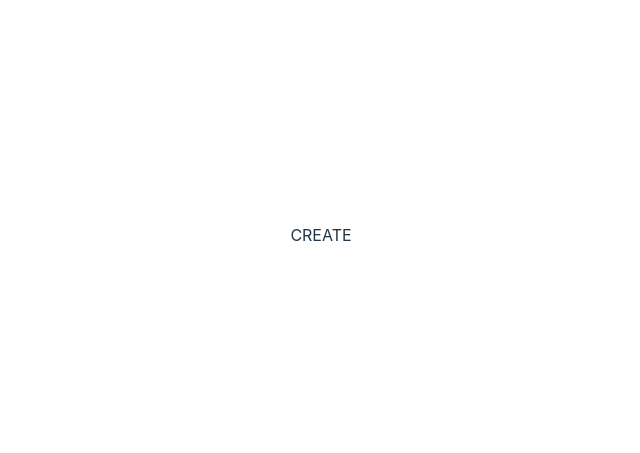
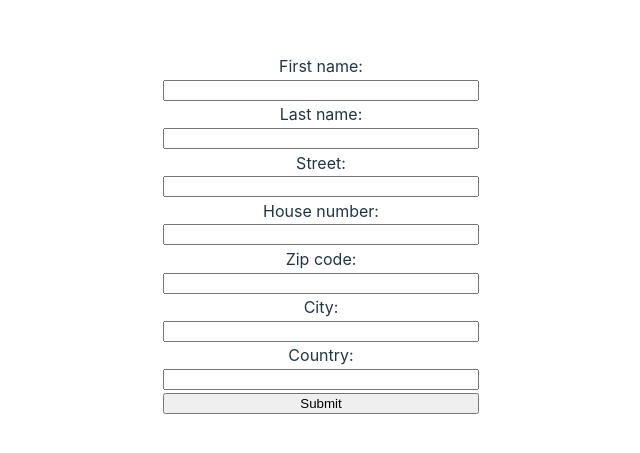
Before and after one commit to LotteMoors/directus-crud, a React (Vite) app in the folder vite-project/: page /create in a window 1280 px wide. Shown: the part 165-618 px from the top of the page, without its empty margins (319-959 px from the left). Built offline with nearby package versions, Linux system fonts and the light colour scheme.

Commit message:
feat: reusable api function, create customer

```diff
--- a/vite-project/package.json
+++ b/vite-project/package.json
@@ -18,6 +18,7 @@
     "react-query": "^3.39.3",
     "react-router-dom": "6",
     "sass": "^1.62.1",
+    "yup": "^1.2.0",
     "zustand": "^4.3.8"
   },
   "devDependencies": {
--- a/vite-project/src/components/pages/create.tsx
+++ b/vite-project/src/components/pages/create.tsx
@@ -1,8 +1,88 @@
+import {useState} from "react";
+import {object, string, number} from "yup";
+import {customerData} from "../../types/types";
+import {api} from "../../utils/funcs/api";
+import {useNavigate} from "react-router-dom";
+
+const initialValues = {
+  firstname: "",
+  lastname: "",
+  street: "",
+  house_number: "",
+  zip_code: 0,
+  city: "",
+  country: 0,
+  telephone: "1234",
+};
+
 function Create() {
+  const [data, setData] = useState<customerData>(initialValues);
+  const [error, setError] = useState<[]>([]);
+  const consumerSchema = object({
+    firstname: string().required(),
+    lastname: string().required(),
+    house_number: string().required(),
+    zip_code: number().min(1000).max(9999),
+    city: string().required(),
+    country: number().required().positive().integer(),
+  });
+  const navigate = useNavigate();
+
+  const handleSubmit = async (e: React.FormEvent<HTMLFormElement>) => {
+    e.preventDefault();
+    setError([]);
+    consumerSchema.validate(data, {abortEarly: false}).catch(function (err) {
+      setError(err.errors);
+    });
+    setTimeout(async () => {
+      if (!error.length && data) {
+        await api("http://localhost:8055/items/customers", "POST", data).then(data => data && navigate("/list"));
+      }
+    }, 3000);
+  };
+
+  const handleInputChange = (e: React.ChangeEvent<HTMLInputElement>) => {
+    const {name, value, type} = e.target;
+    setData({
+      ...data,
+      [name]: type === "number" ? Number(value) : value,
+    });
+  };
+
+  const hasError = (name: string) => {
+    if (error.length) {
+      const err = error.find((err: string) => {
+        return err.includes(name);
+      });
+      return <p style={{color: "red"}}> {err} </p>;
+    }
+  };
+
   return (
-    <div>
-   CREATE
-    </div>
+    <form onSubmit={handleSubmit} style={{display: "flex", flexDirection: "column", width: "20rem"}}>
+      <label htmlFor="firstname">First name:</label>
+      <input type="text" id="firstname" name="firstname" onChange={handleInputChange} />
+      {hasError("firstname")}
+      <label htmlFor="lastname">Last name:</label>
+      <input type="text" id="lastname" name="lastname" onChange={handleInputChange} />
+      {hasError("lastname")}
+      <label htmlFor="street">Street:</label>
+      <input type="text" id="street" name="street" onChange={handleInputChange} />
+      {hasError("street")}
+      <label htmlFor="house_number">House number:</label>
+      <input type="text" id="house_number" name="house_number" onChange={handleInputChange} />
+      {hasError("house_number")}
+      <label htmlFor="zip_code">Zip code:</label>
+      <input type="number" id="zip_code" name="zip_code" onChange={handleInputChange} />
+      {hasError("zip_code")}
+      <label htmlFor="city">City:</label>
+      <input type="text" id="city" name="city" onChange={handleInputChange} />
+      {hasError("city")}
+      <label htmlFor="country">Country:</label>
+      <input type="number" id="country" name="country" onChange={handleInputChange} />
+      {hasError("country")}
+      <input type="submit" value="Submit" />
+    </form>
   );
 }
 
--- a/vite-project/src/components/pages/list.tsx
+++ b/vite-project/src/components/pages/list.tsx
@@ -4,23 +4,23 @@ import {useQuery} from "react-query";
 import {customerData} from "../../types/types";
 import Card from "../basics/Card/Card";
 import Button from "../basics/Button/Button";
+import {api} from "../../utils/funcs/api";
 
 function List() {
-  const getJson = async () => {
-    const json = await fetch("http://localhost:8055/items/customers")
-      .then(response => {
-        return response.json();
-      })
-      .then(data => {
-        return data;
-      });
-
+  const getCustomers = async () => {
+    const json = await api("http://localhost:8055/items/customers", "GET", undefined);
     return json.data;
   };
-  const {data, error, isLoading} = useQuery("customer", getJson);
+  const getCountries = async () => {
+    const json = await api("http://localhost:8055/items/countries", "GET", undefined);
+    return json.data;
+  };
+
+  const {data, error, isLoading, isFetching} = useQuery("customer", getCustomers);
+  const {data: countries} = useQuery("countries", getCountries);
 
   if (error) return <div style={{color: "red"}}>Request failed</div>;
-  if (isLoading)
+  if (isLoading || isFetching)
     return (
       <BallTriangle
         height={100}
@@ -38,11 +38,12 @@ function List() {
         <Button label="+ Create" />
       </Link>
       {data?.map((el: customerData, i: number) => {
+        const country = countries?.find((country: {id: number; name: string}) => country.id === el.country);
         return (
           <Card
             key={i}
             title={`${el.firstname} ${el.lastname}`}
-            content={`${el.street} ${el.house_number}, ${el.zip_code}`}
+            content={`${el.street} ${el.house_number} - ${el.zip_code}, ${country?.name}`}
           />
         );
       })}
--- a/vite-project/src/index.css
+++ b/vite-project/src/index.css
@@ -55,6 +55,10 @@ button:focus-visible {
   outline: 4px auto -webkit-focus-ring-color;
 }
 
+input {
+  margin: 0.1rem;
+}
+
 @media (prefers-color-scheme: light) {
   :root {
     color: #213547;
--- a/vite-project/src/types/types.d.ts
+++ b/vite-project/src/types/types.d.ts
@@ -3,9 +3,8 @@ export type customerData = {
     country: number;
     firstname: string;
     house_number: string;
-    id: number;
     lastname: string;
     street: string;
-    telephone: number | null;
     zip_code: number;
+    telephone?: string;
   };
--- /dev/null
+++ b/vite-project/src/utils/funcs/api.tsx
@@ -0,0 +1,10 @@
+export async function api(url: string, method: "PUT" | "POST" | "GET" | "DELETE", data: object | undefined) {
+  const response = await fetch(url, {
+    method,
+    headers: {
+      "Content-Type": "application/json",
+    },
+    body: JSON.stringify(data),
+  });
+  return response.json();
+}
```
Also changed, not shown: 2 other files (tests, documents, lock files or other folders).
